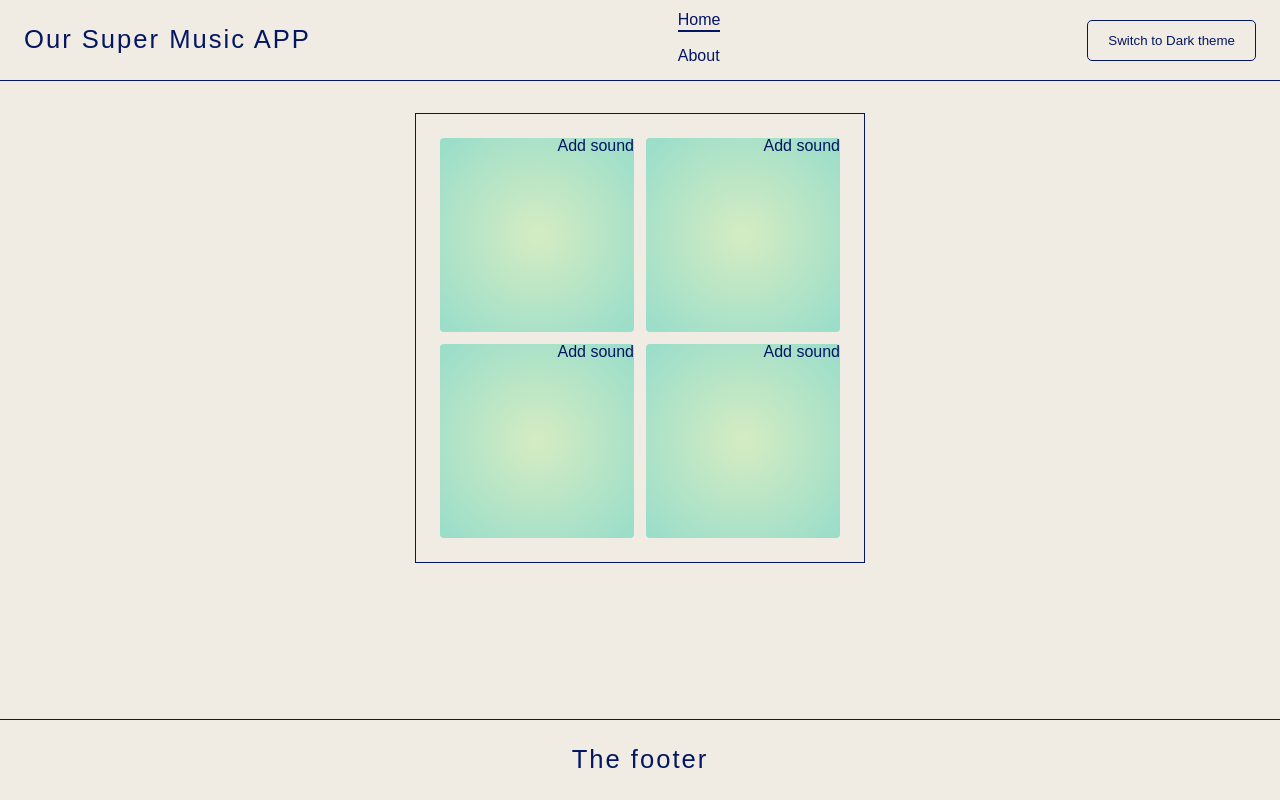
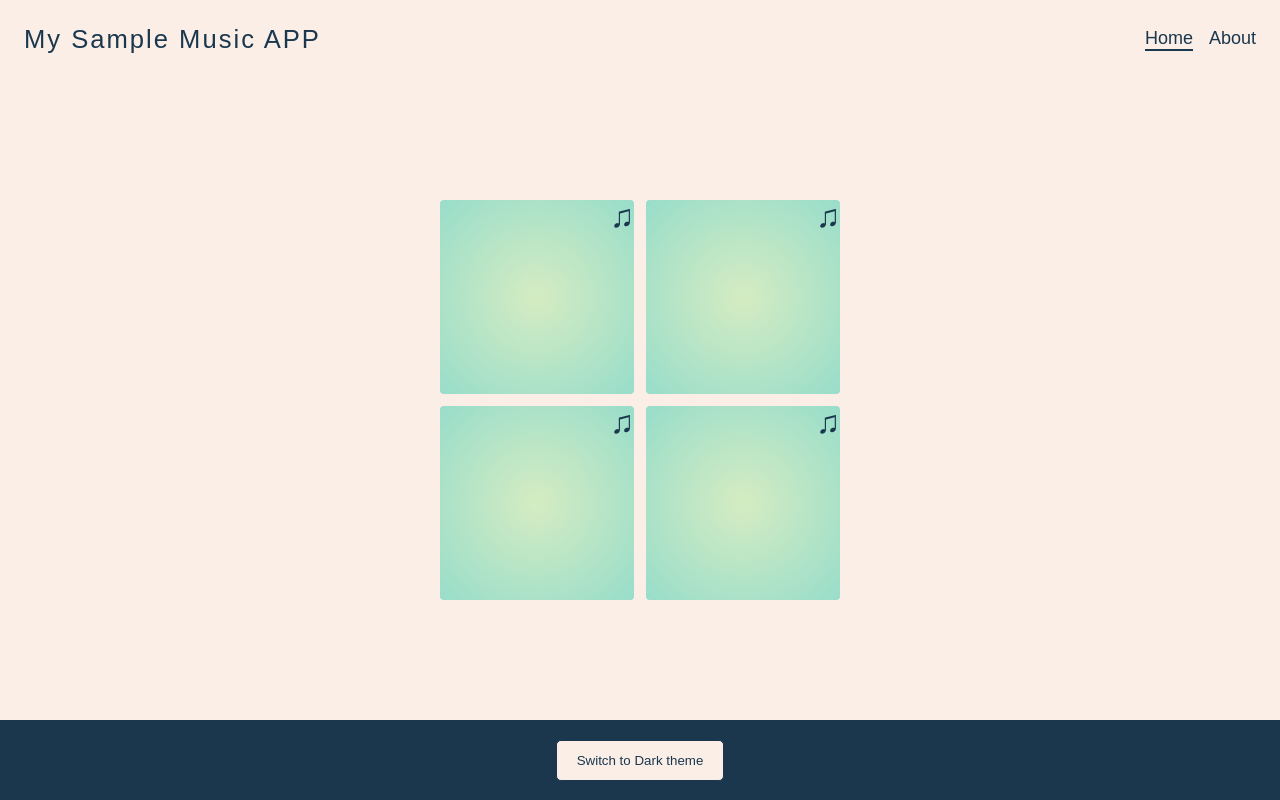
Before and after one commit to JeanFrangeul/react-drum-machine, a React (Create React App) app: page / in a window 1280 px wide. Built offline with nearby package versions, Linux system fonts and the light colour scheme.

Commit message:
Projet fini

```diff
--- a/src/componnents/About/index.js
+++ b/src/componnents/About/index.js
@@ -4,11 +4,49 @@ import styled from 'styled-components';
 const About = () => {
     return (
         <Wrapper>
-            <h2>About page</h2>
+            <h2>Instructions</h2>
+
+            <section>
+                <p>Jouez les sons en :</p>
+                <p>-cliquant sur les différents bouttons</p>
+                <p>-tapant au clavier "A Z E R"</p>
+                <div>
+                    Chargez de nouveaux sons en cliquant sur "<span>♫</span>"
+                </div>
+            </section>
+
+            <section>
+                <p className="small" >Application réalisée en ReactJs</p>
+                <p className="small" >Entrainement pour le diplôme de développeur d'application web.</p>
+            </section>
+
+            <section>by Ratus</section>
+
         </Wrapper>
     )
 };
 
 export default About;
 
-const Wrapper = styled.div``;
+const Wrapper = styled.div`
+    margin-top: 200px;
+    text-align: center;
+    width: 100%;
+    & h2 {
+        font-size: 24px;
+        margin-bottom: 60px;
+    }
+    & section {
+        margin: 45px 0;
+    }
+    & p:first-child {
+        margin-bottom: 12px;
+    }
+    & p.small {
+        font-size: 12px;
+        margin: 10px 0;
+    }
+    & span {
+        font-size: 26px;
+    }
+`;
--- a/src/componnents/Footer/index.js
+++ b/src/componnents/Footer/index.js
@@ -1,9 +1,11 @@
 import styled from "styled-components";
 
-const Footer = () => {
+const Footer = ({isLight, handleToggleTheme}) => {
     return (
-        <Wrapper>
-            <h1>The footer</h1>
+        <Wrapper >
+            <button onClick={handleToggleTheme}>
+                Switch to {isLight ? "Dark" : "Light"} theme
+            </button>
         </Wrapper>
     )
 }
@@ -11,10 +13,10 @@ const Footer = () => {
 export default Footer;
 
 
-const Wrapper = styled.header`
+const Wrapper = styled.footer`
 height : 80px;
 display: flex;
 justify-content: center;
 align-items: center;
-border-top: solid 1px;
+background-color: ${props=>props.theme.mainColor};
 `;
--- a/src/componnents/Header/index.js
+++ b/src/componnents/Header/index.js
@@ -2,11 +2,11 @@ import styled from "styled-components";
 import { Link, useLocation } from 'react-router-dom';
 
 
-const Header = ({isLight, handleToggleTheme}) => {
+const Header = () => {
     const location = useLocation();
     return (
         <Wrapper>
-            <h1>Our Super Music APP</h1>
+            <h1>My Sample Music APP</h1>
 
             <nav>
                 <Link to="/">
@@ -16,9 +16,7 @@ const Header = ({isLight, handleToggleTheme}) => {
                     <MenuEl isCurrentPage={location.pathname === "/about"}>About</MenuEl>
                 </Link>
             </nav>
-            <button onClick={handleToggleTheme}>
-                Switch to {isLight ? "Dark" : "Light"} theme
-            </button>
+
         </Wrapper>
     )
 }
@@ -26,23 +24,26 @@ const Header = ({isLight, handleToggleTheme}) => {
 export default Header
 
 
-const Wrapper = styled.footer`
+const Wrapper = styled.header`
     height : 80px;
     display: flex;
     justify-content: space-between;
     padding: 0 24px;
     align-items: center;
-    border-bottom: solid 1px;
+    & nav {
+        display: flex;
+    }
     & a {
         text-decoration: none;
         color: inherit;
     }
     & a:first-child {
-        margin-right: 12px;
+        margin-right: 16px;
     }
 `;
 
 const MenuEl = styled.p`
+    font-size: 18px;
     padding-bottom: 2px;
     border-bottom: solid 2px ${props=>props.isCurrentPage ? "" : "transparent"};
     &:hover {
--- a/src/componnents/Home/GridButton.js
+++ b/src/componnents/Home/GridButton.js
@@ -8,7 +8,7 @@ const GridButton = ({ isPlayed = false, soundPlay, id, handleSampleChange }) =>
                 onClick={(e) => e.stopPropagation()}
                 htmlFor={id}
             >
-                Add sound
+                ♫
             </label>
             <input
                 onClick={(e) => e.stopPropagation()}
@@ -67,5 +67,6 @@ const Wrapper = styled.div`
         right: 0;
         top: 0;
         cursor: pointer;
+        font-size: 32px;
     }
 `;
--- a/src/componnents/Home/index.js
+++ b/src/componnents/Home/index.js
@@ -29,13 +29,16 @@ const Home = () => {
 
 export default Home;
 
-const Wrapper = styled.div``;
+const Wrapper = styled.div`
+    width: 100%;
+    display: flex;
+    align-items: center;
+`;
 
 const Grid = styled.div`
     display: grid;
     width: 400px;
     height: 400px;
-    border:solid 1px;
     grid-template-columns: 1fr 1fr;
     column-gap: 12px;
     row-gap: 12px;
--- a/src/componnents/UI/Layout.js
+++ b/src/componnents/UI/Layout.js
@@ -22,9 +22,9 @@ const Layout = ({ children }) => {
     <ThemeProvider theme={isLight ? lightTheme : darkTheme}>
         <Wrapper>
             <GlobalStyle/>
-            <Header isLight={isLight} handleToggleTheme={handleToggleTheme}/>
+            <Header />
             <Main>{children}</Main>
-            <Footer />
+            <Footer isLight={isLight} handleToggleTheme={handleToggleTheme} />
         </Wrapper>
     </ThemeProvider>
     )
@@ -32,13 +32,15 @@ const Layout = ({ children }) => {
 
 export default Layout;
 
+console.log("Made by Ratus")
+
 
 const Wrapper = styled.div``;
 
 const Main = styled.div`
-    min-height: calc(100vh - 194px);
+    min-height: calc(100vh - 160px);
     width: 96%;
     max-width: 1240px;
     margin: auto;
-    margin-top: 32px
+    display: flex;
 `;
--- a/src/componnents/UI/themes/dark.json
+++ b/src/componnents/UI/themes/dark.json
@@ -1 +1 @@
-{ "backgroundColor": "#041562", "mainColor": "#F0ECE3" }
+{ "backgroundColor": "#1A374D", "mainColor": "#FAEEE7" }
--- a/src/componnents/UI/themes/light.json
+++ b/src/componnents/UI/themes/light.json
@@ -1 +1 @@
-{ "backgroundColor": "#F0ECE3", "mainColor": "#041562" }
+{ "backgroundColor": "#FAEEE7", "mainColor": "#1A374D" }
```
